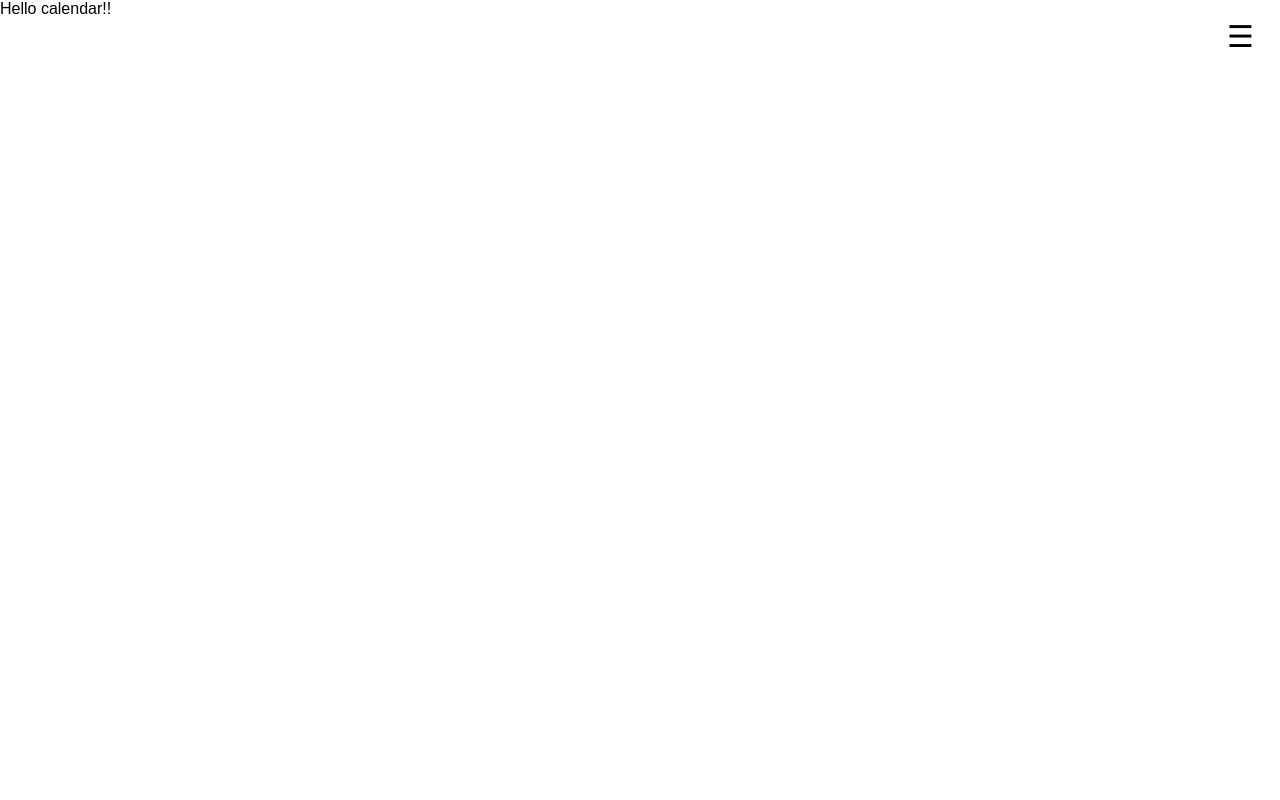
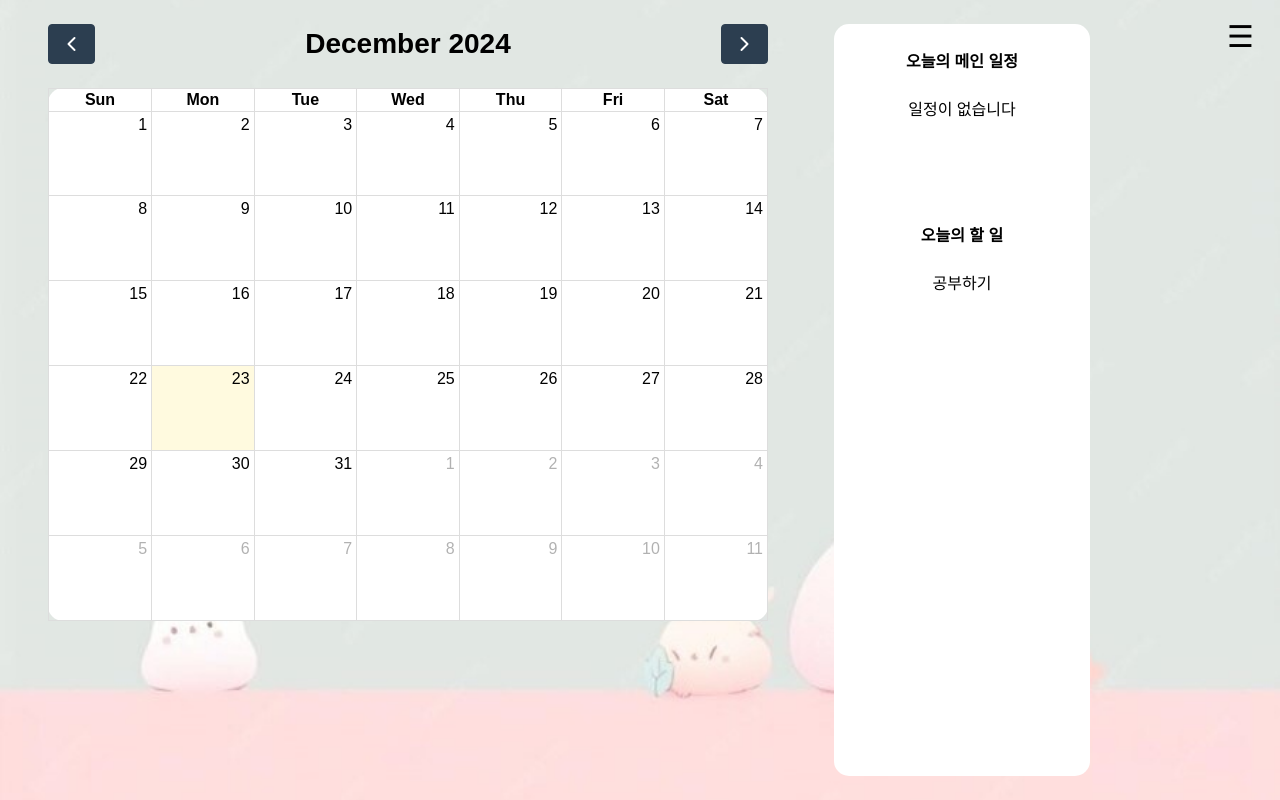
Before and after one commit to Hoonshi/personal-web, a React (Vite) app: page /calendar in a window 1280 px wide. Built offline with nearby package versions, Linux system fonts and the light colour scheme; a web font is replaced by a local one.

Commit message:
feat:캘린더 페이지 추가

```diff
--- a/package.json
+++ b/package.json
@@ -10,6 +10,10 @@
     "preview": "vite preview"
   },
   "dependencies": {
+    "@fullcalendar/core": "^6.1.15",
+    "@fullcalendar/daygrid": "^6.1.15",
+    "@fullcalendar/interaction": "^6.1.15",
+    "@fullcalendar/react": "^6.1.15",
     "react": "^18.3.1",
     "react-dom": "^18.3.1",
     "react-router-dom": "^7.1.0",
--- a/src/App.tsx
+++ b/src/App.tsx
@@ -1,8 +1,8 @@
 import React from 'react'
-import Todo from './page/Todo'
+import Todo from './page/todo-page/Todo'
 import GlobalStyle from './style/GlobalStyle'
 import { BrowserRouter, Route, Routes } from 'react-router-dom'
-import Calendar from './component/calendar/Calendar'
+import Calendar from './page/calendar-page/Calendar'
 
 const App: React.FC = () => {
   return (
--- a/src/component/calendar/Calendar.tsx
+++ /dev/null
@@ -1,10 +0,0 @@
-import Menu from '../menu/Menu'
-
-export default function Calendar() {
-  return (
-    <>
-      <Menu />
-      <div>Hello calendar!!</div>
-    </>
-  )
-}
--- /dev/null
+++ b/src/component/calendar/CalendarMemo.styled.ts
@@ -0,0 +1,29 @@
+import styled from 'styled-components'
+
+interface TextProps {
+  fontWeight?: number
+}
+
+export const MemoContainer = styled.div`
+  height: 94vh;
+  width: 20%;
+  margin-top: 24px;
+  background-color: white;
+  border-radius: 15px;
+`
+//
+export const MainDiv = styled.div`
+  height: 20%;
+  width: 90%;
+  margin: 12px auto 12px auto;
+`
+export const Content = styled.div<TextProps>`
+  text-align: center;
+  font-weight: ${props => props.fontWeight || 0};
+  margin-top: 24px;
+`
+export const DailyDiv = styled.div`
+  height: 70%;
+  width: 90%;
+  margin: 12px auto 12px auto;
+`
--- /dev/null
+++ b/src/component/calendar/CalendarMemo.tsx
@@ -0,0 +1,33 @@
+import * as S from './CalendarMemo.styled'
+
+interface Event {
+  title: string
+  date: string
+}
+
+interface CalendarMemo {
+  event: Event[] // event의 타입을 Event[]로 수정
+}
+
+export default function CalendarMemo({ event }: CalendarMemo) {
+  return (
+    <S.MemoContainer>
+      <S.MainDiv>
+        <S.Content fontWeight={700}>오늘의 메인 일정</S.Content>
+        {event.length > 0 ? (
+          event.map((cur, idx) => (
+            <S.Content key={idx}>
+              {idx + 1}. {cur.title}
+            </S.Content>
+          ))
+        ) : (
+          <S.Content>일정이 없습니다</S.Content>
+        )}
+      </S.MainDiv>
+      <S.DailyDiv>
+        <S.Content fontWeight={700}>오늘의 할 일</S.Content>
+        <S.Content>공부하기</S.Content>
+      </S.DailyDiv>
+    </S.MemoContainer>
+  )
+}
--- a/src/component/menu/Menu.tsx
+++ b/src/component/menu/Menu.tsx
@@ -19,7 +19,7 @@ export default function Menu() {
               <S.MenuItem>오늘의 할 일</S.MenuItem>
             </S.MenuNavLink>
 
-            <S.MenuNavLink to="calendar">
+            <S.MenuNavLink to="/calendar">
               <S.MenuItem>캘린더</S.MenuItem>
             </S.MenuNavLink>
 
--- /dev/null
+++ b/src/page/calendar-page/Calendar.styled.ts
@@ -0,0 +1,33 @@
+import styled from 'styled-components'
+
+export const CalendarBacgkround = styled.div`
+  display: flex;
+  gap: 42px;
+  background-image: url(./public/bg1234.jpg);
+  width: 100%;
+  height: 100%;
+  min-height: 100vh;
+  background-size: cover;
+  background-position: center;
+`
+
+export const CalendarWrapper = styled.div`
+  width: 60%;
+  margin-left: 24px;
+
+  .fc {
+    background-color: none;
+    overflow: hidden;
+    padding: 24px;
+  }
+
+  .fc-view {
+    background-color: none;
+    border-radius: 15px;
+  }
+
+  .fc-daygrid {
+    background-color: white;
+    cursor: pointer;
+  }
+`
--- /dev/null
+++ b/src/page/calendar-page/Calendar.tsx
@@ -0,0 +1,44 @@
+import { useState } from 'react'
+
+import FullCalendar from '@fullcalendar/react'
+import dayGridPlugin from '@fullcalendar/daygrid'
+import interactionPlugin from '@fullcalendar/interaction'
+import * as S from './Calendar.styled'
+import Menu from '@/component/menu/Menu'
+import CalendarMemo from '@/component/calendar/CalendarMemo'
+
+interface Event {
+  title: string
+  date: string
+}
+export default function Calendar() {
+  const [newEvent, setNewEvent] = useState<Event[]>([])
+
+  const handleDateClick = (arg: { dateStr: string }) => {
+    const title = prompt('오늘은 무엇을 하실건가요~~?')
+    if (title) {
+      const event = { title, date: arg.dateStr }
+      setNewEvent([...newEvent, event])
+    }
+  }
+
+  return (
+    <S.CalendarBacgkround>
+      <Menu />
+      <S.CalendarWrapper>
+        <FullCalendar
+          plugins={[dayGridPlugin, interactionPlugin]}
+          locale="kr"
+          headerToolbar={{
+            left: 'prev',
+            center: 'title',
+            right: 'next'
+          }}
+          events={newEvent}
+          dateClick={handleDateClick}
+        />
+      </S.CalendarWrapper>
+      <CalendarMemo event={newEvent} />
+    </S.CalendarBacgkround>
+  )
+}
--- a/src/page/Todo.tsx
+++ b/src/page/todo-page/Todo.tsx
@@ -2,7 +2,7 @@ import { useState } from 'react'
 import TodoDoneList from '@/component/todolist/TodoDoneList'
 import { TodoForm } from '@/component/todolist/TodoForm'
 import TodoLists from '@/component/todolist/TodoLists'
-import * as S from '@/page/Todo.styled'
+import * as S from '@/page/todo-page/Todo.styled'
 import Menu from '@/component/menu/Menu'
 
 export default function Todo() {
```
Also changed, not shown: src/page/todo-page/Todo.styled.ts (renamed from src/page/Todo.styled.ts), 1 other file (tests, documents, lock files or other folders).
